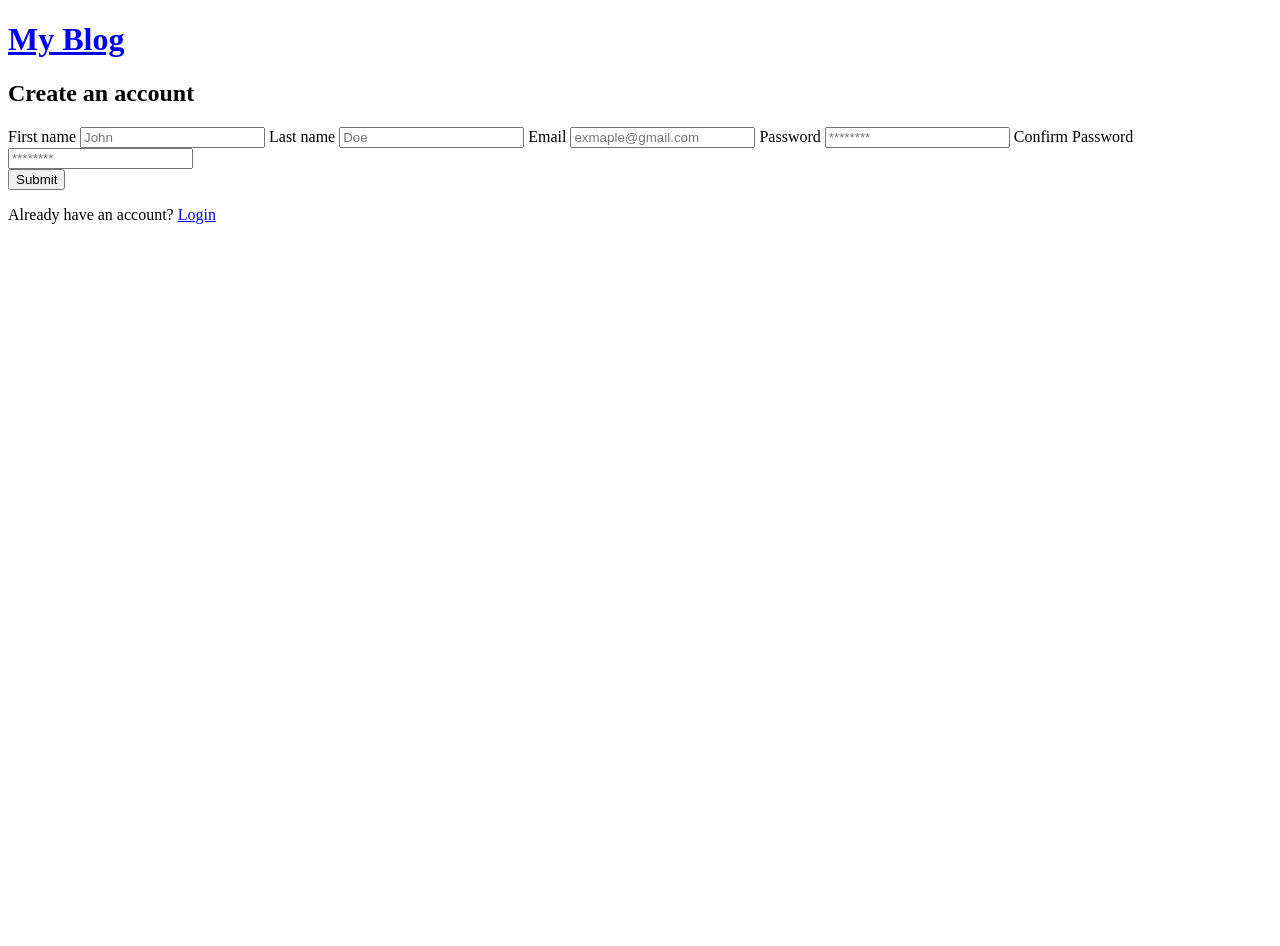
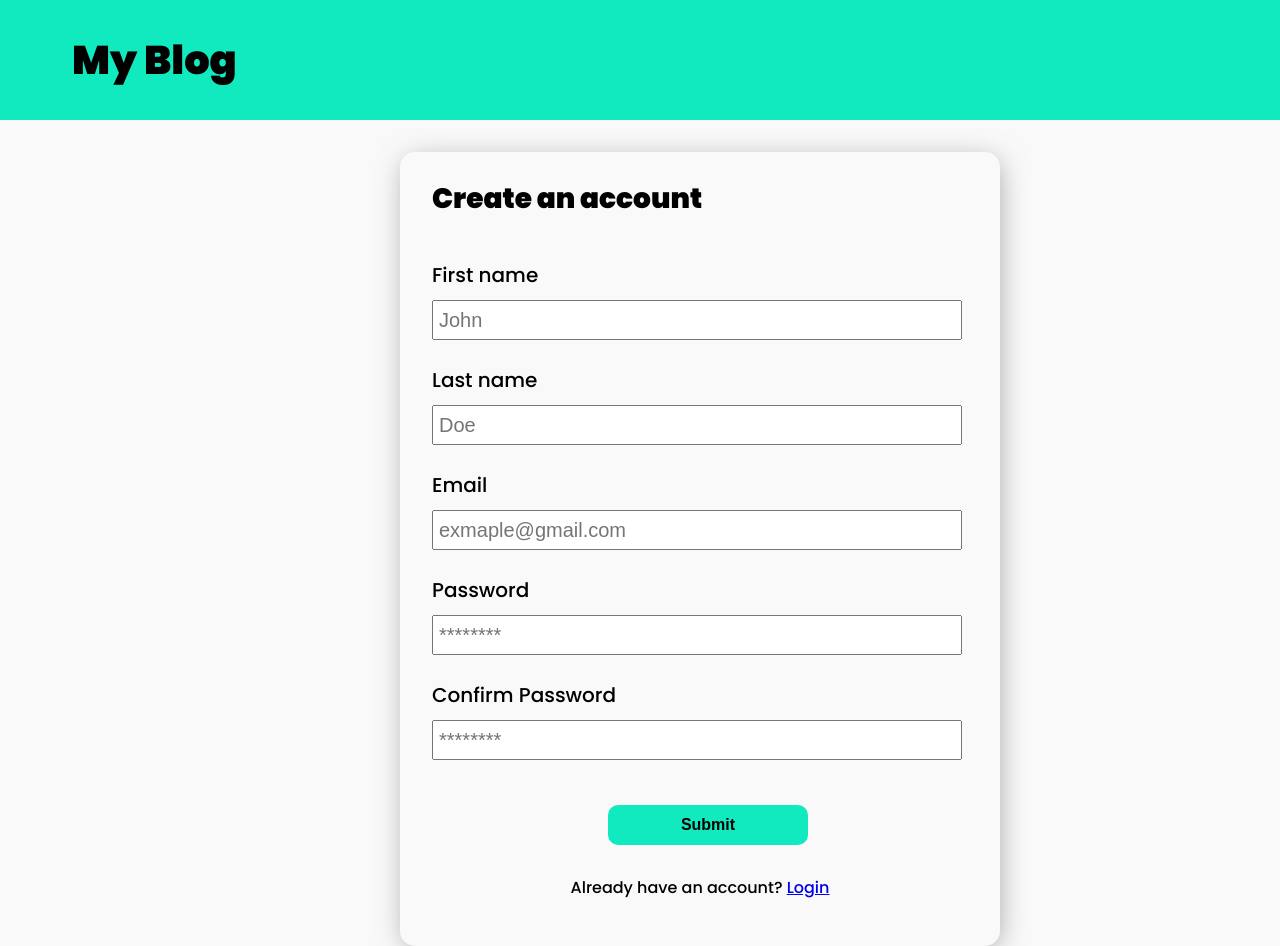
Before and after one commit to YongoDavid/MY-BLOG, a plain HTML site: page signUp.html in a window 1280 px wide. Before the commit the page ends 800 px from the top, so only its background shows below. Drawn offline with Linux system fonts and the light colour scheme.

Commit message:
login and signup front end done

```diff
--- /dev/null
+++ b/Login.css
@@ -0,0 +1,112 @@
+*{
+    margin: 0;
+    padding: 0;
+    box-sizing: border-box;
+}
+
+body{
+    background-color: rgb(249, 249, 249);
+    font-family: 'Poppins', sans-serif;
+}
+nav{
+    padding: 16px 36px;
+    height: 120px;
+    display: flex;
+    align-items: center;
+    width: 100%;
+    background-color: rgb(17, 234, 191);
+    /* position: relative;   */
+}
+.Navigation-Area{
+    padding: 16px 36px;
+    display: flex;
+    align-items: center;
+
+}
+.Navigation-Area h1 a{
+    font-family: 'Open Sans', sans-serif;
+    font-family: 'Poppins', sans-serif;
+    font-size: 40px;
+    font-weight: 900px;
+    color: black;
+    text-decoration: none;
+}
+.Navigation-Area h5 a{
+    /* font-family: 'Open Sans', sans-serif; */
+    font-family: 'Poppins', sans-serif;
+    margin-right: 10px;
+    color: black;
+    padding: 1px 6px;
+    margin: 16px 10px 16px 0px;
+    position: relative;
+    left: 65em;
+    text-decoration: none;
+    font-size: 16px;
+    font-weight: 700;
+    display: flex;
+    justify-content: space-between;
+    align-items: center;
+    border: none;
+    cursor: pointer;
+    background: transparent;
+}
+
+/* THE MAIN SECTION  */
+section {
+    display: flex;
+    justify-content: center;
+    align-items: center;
+    width: 100%;
+}
+section h2{
+    display: block;
+    font-size: 28px;
+    font-weight: 600;
+    margin-bottom: 40px;
+}
+form{
+    display: block;
+}
+.form-Card{
+position: relative;
+top: 5em;
+padding: 16px 32px;
+width: 100%;
+max-width: 600px;
+box-shadow: 2px 5px 28px -4px rgba(128, 128, 128, 0.75);
+border-radius: 10px;
+}
+.form-Card label{
+font-size: 20px;
+font-weight: 400;
+}
+.form-Card input{
+font-size: 20px;
+font-weight: 400;
+height: 40px;
+width: 530px;
+margin-top: 10px;
+padding-left: 5px;
+margin-bottom: 25px;
+}
+.Formbtn button{
+    position: relative;
+    left: 11em;
+   text-align: center;
+    margin-top: 20px;
+    margin-bottom: 30px;
+    width: 100%;
+    max-width: 200px;
+    height: 40px;
+    cursor: pointer;
+    border: none;
+    border-radius: 10px;
+    background-color: rgb(17, 234, 191);
+    font-size: 16px;
+    font-weight: 600;
+}
+.Login-fter {
+    text-align: center;
+    font-size: 16px;
+    margin-bottom: 30px;
+}
--- a/signUp.html
+++ b/signUp.html
@@ -5,41 +5,48 @@
     <meta charset="UTF-8">
     <meta name="viewport" content="width=device-width, initial-scale=1.0">
     <title>signUp-page</title>
+    <link rel="stylesheet" href="./signup.css">
+    <link
+        href="https://fonts.googleapis.com/css2?family=Open+Sans:wght@100;400;600;700&family=Poppins:wght@900&display=swap"
+        rel="stylesheet">
+
+    <link rel="preconnect" href="https://fonts.googleapis.com">
+    <link rel="preconnect" href="https://fonts.gstatic.com" crossorigin>
+    <link href="https://fonts.googleapis.com/css2?family=Poppins:wght@300;500&display=swap" rel="stylesheet">
 </head>
 
 <body>
+    <nav>
+        <div class="Navigation-Area">
+            <h1><a href="./index.html">My Blog</a></h1>
+        </div>
+    </nav>
 
-    <div>
-        <a href="./index.html">
-            <h1>My Blog</h1>
-        </a>
-    </div>
-
-    <section>
-        <h1>Create an account</h1>
-
+    <section class="signup-form">
         <form action="" target="">
 
-            <label for="Fname">First name</label>
-            <input type="text" id="Fname" placeholder="John">
+            <h2>Create an account</h2>
 
-            <label for="Lname">Last name</label>
-            <input type="text" id="Lname" placeholder="Doe">
+            <label for="Fname">First name</label> <br>
+            <input type="text" id="Fname" placeholder="John"> <br>
 
-            <label for="email">Email</label>
-            <input type="text" id="email" placeholder="exmaple@gmail.com">
+            <label for="Lname">Last name</label> <br>
+            <input type="text" id="Lname" placeholder="Doe"> <br>
 
-            <label for="Password">Password</label>
-            <input type="=password" id="Password" placeholder="********">
+            <label for="email">Email</label> <br>
+            <input type="text" id="email" placeholder="exmaple@gmail.com"> <br>
 
-            <label for="password">Confirm Password</label>
-            <input type="=password" id="password" placeholder="********">
+            <label for="Password">Password</label> <br>
+            <input type="=password" id="Password" placeholder="********"> <br>
+
+            <label for="password">Confirm Password</label> <br>
+            <input type="=password" id="password" placeholder="********"> <br>
 
             <div class="Formbtn">
                 <button>Submit</button>
             </div>
 
-            <div class="Form-fter">
+            <div class="Signup-fter">
                 <p>Already have an account? <span><a href="./Login.html">Login</a></span></p>
             </div>
         </form>
--- /dev/null
+++ b/signup.css
@@ -0,0 +1,111 @@
+*{
+    margin: 0;
+    padding: 0;
+    box-sizing: border-box;
+}
+
+body{
+    background-color: rgb(249, 249, 249);
+    font-family: 'Poppins', sans-serif;
+}
+nav{
+    padding: 16px 36px;
+    height: 120px;
+    display: flex;
+    align-items: center;
+    width: 100%;
+    background-color: rgb(17, 234, 191);
+    /* position: relative;   */
+}
+.Navigation-Area{
+    padding: 16px 36px;
+    display: flex;
+    align-items: center;
+
+}
+.Navigation-Area h1 a{
+    font-family: 'Open Sans', sans-serif;
+    font-family: 'Poppins', sans-serif;
+    font-size: 40px;
+    font-weight: 900px;
+    color: black;
+    text-decoration: none;
+}
+.Navigation-Area h5 a{
+    /* font-family: 'Open Sans', sans-serif; */
+    font-family: 'Poppins', sans-serif;
+    margin-right: 10px;
+    color: black;
+    padding: 1px 6px;
+    margin: 16px 10px 16px 0px;
+    position: relative;
+    left: 65em;
+    text-decoration: none;
+    font-size: 16px;
+    font-weight: 700;
+    display: flex;
+    justify-content: space-between;
+    align-items: center;
+    border: none;
+    cursor: pointer;
+    background: transparent;
+}
+
+/* THE MAIN SIGN UP SECTION  */
+form{
+    display: block;
+    justify-content: center;
+    align-items: center;
+}
+.signup-form{
+    position: relative;
+    left: 25em;
+    top: 2em;
+    padding: 16px 32px;
+    width: 100%;
+    max-width: 600px;
+    border-radius: 15px;
+    box-shadow: 2px 5px 28px -4px rgba(128, 128, 128, 0.75);
+}
+.signup-form h2{
+    margin-top: 10px;
+    font-size: 28px;
+    font-weight: 600;
+    margin-bottom: 40px;
+}
+.signup-form label {
+font-size: 20px;
+font-weight: 400;
+}
+.signup-form input {
+font-size: 20px;
+font-weight: 400;
+height: 40px;
+width: 530px;
+margin-top: 10px;
+margin-bottom: 25px;
+padding-left: 5px;
+}
+
+.Formbtn button{
+    position: relative;
+    left: 11em;
+   text-align: center;
+    margin-top: 20px;
+    margin-bottom: 30px;
+    width: 100%;
+    max-width: 200px;
+    height: 40px;
+    cursor: pointer;
+    border: none;
+    border-radius: 10px;
+    background-color: rgb(17, 234, 191);
+    font-size: 16px;
+    font-weight: 600;
+}
+
+.Signup-fter {
+    text-align: center;
+    font-size: 16px;
+    margin-bottom: 30px;
+}
```
Also changed, not shown: Login.html (+20 -12 lines), index.html (+4 -4 lines), style.css (+43 -0 lines).
